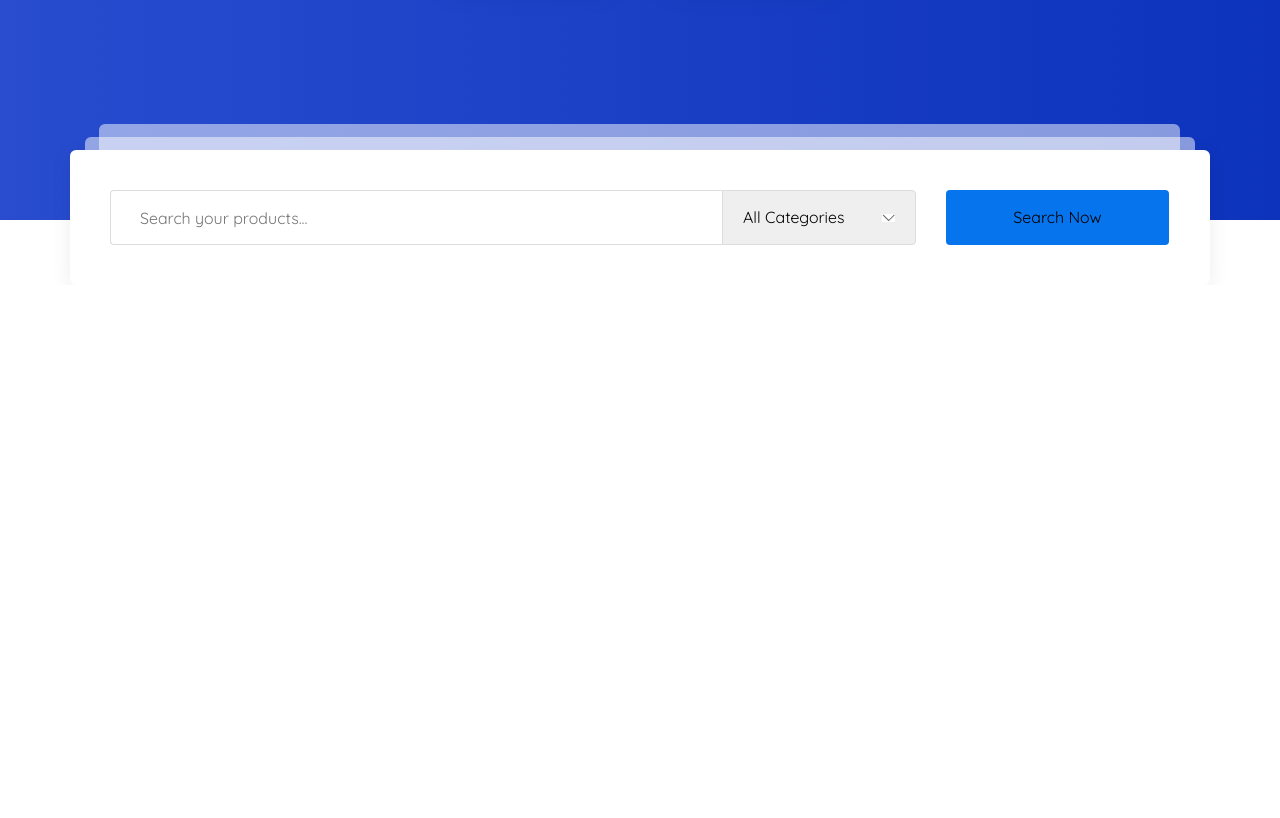
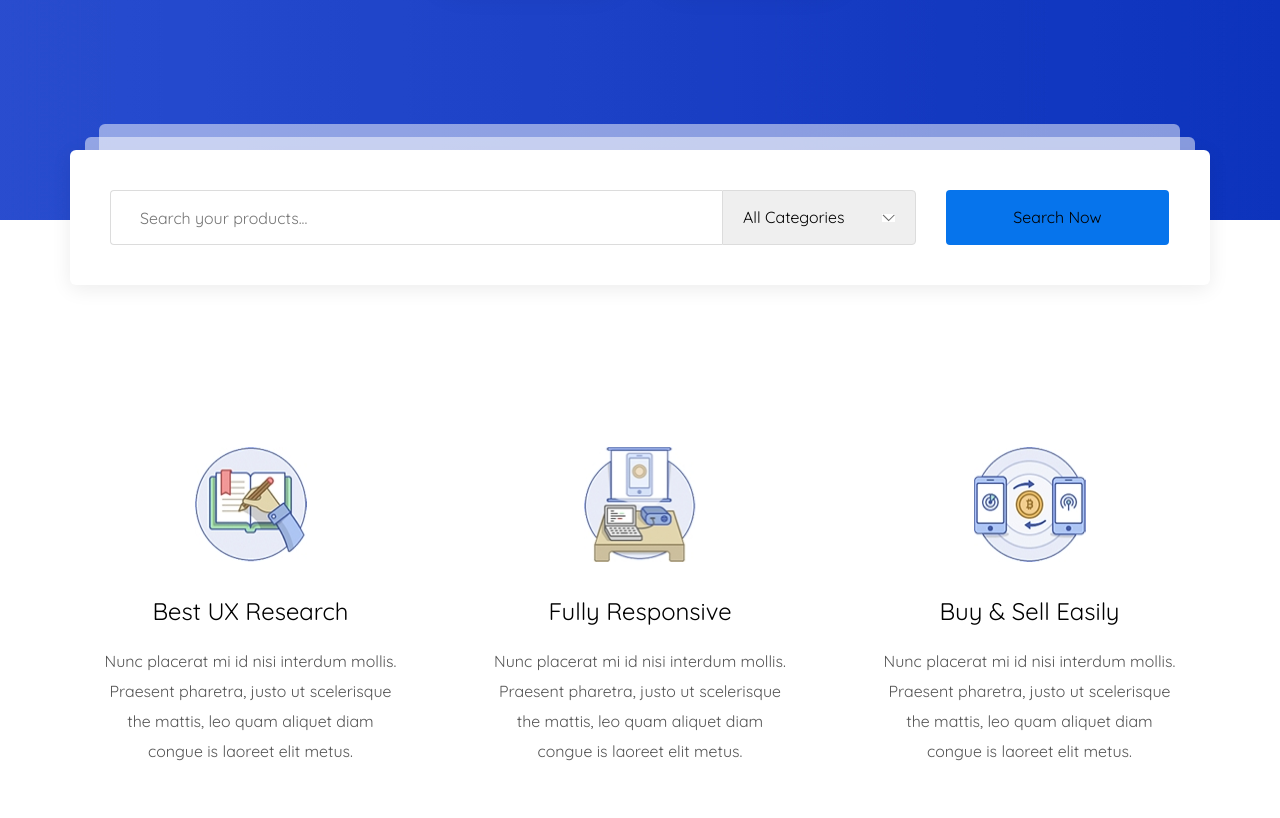
Before and after one commit to jamesborn89/martplace, a website: page app/index.html in a window 1280 px wide. Shown: the part 684-1502 px from the top of the page. Before the commit the page ends 969 px from the top, so only its background shows below. Drawn offline with nearby package versions, Linux system fonts and the light colour scheme; files that its build step writes are made by us from their sources.

Commit message:
added features

```diff
--- a/app/index.html
+++ b/app/index.html
@@ -114,6 +114,48 @@
                 </div>
             </div>
         </section>
+        <section class="features">
+            <div class="container">
+                <div class="features__items">
+
+                    <a href="#" class="features__item">
+                        <img class="features__img" src="images/features/features-icon1.jpg" alt="features-icon1">
+                        <div class="features__title">
+                            Best UX Research
+                        </div>
+                        <div class="features__text">
+                            Nunc placerat mi id nisi interdum mollis. Praesent pharetra, justo ut scelerisque
+                            the mattis, leo quam aliquet diam
+                            congue is laoreet elit metus.
+                        </div>
+                    </a>
+
+                    <a href="#" class="features__item">
+                        <img class="features__img" src="images/features/features-icon2.jpg" alt="features-icon2">
+                        <div class="features__title">
+                            Fully Responsive
+                        </div>
+                        <div class="features__text">
+                            Nunc placerat mi id nisi interdum mollis. Praesent pharetra, justo ut scelerisque
+                            the mattis, leo quam aliquet diam
+                            congue is laoreet elit metus.
+                        </div>
+                    </a>
+
+                    <a href="#" class="features__item">
+                        <img class="features__img" src="images/features/features-icon3.jpg" alt="features-icon3">
+                        <div class="features__title">
+                            Buy & Sell Easily
+                        </div>
+                        <div class="features__text">
+                            Nunc placerat mi id nisi interdum mollis. Praesent pharetra, justo ut scelerisque
+                            the mattis, leo quam aliquet diam
+                            congue is laoreet elit metus.
+                        </div>
+                    </a>
+                </div>
+            </div>
+        </section>
     </main>
 
 
--- a/app/scss/style.scss
+++ b/app/scss/style.scss
@@ -174,7 +174,8 @@
 .digital {
     background-image: url(../images/bg.jpg);
     background-repeat: no-repeat;
-    background-position: bottom center;
+    background-position: center;
+    background-size: cover;
     color: #f3f3f8;
     text-align: center;
     padding-top: 170px;
@@ -280,8 +281,6 @@
         background-position: center right 20px;
         background-size: auto;
     }
-    &__form-option {
-    }
     &__form-btn {
         outline: transparent;
         width: 223px;
@@ -298,3 +297,40 @@
         }
     }
 }
+
+// ==================== features ====================
+
+.features {
+    padding-top: 186px;
+    padding-bottom: 121px;
+    &__items {
+        display: flex;
+        justify-content: space-between;
+        text-align: center;
+    }
+    &__item {
+        max-width: 361px;
+        padding: 41px 30px 49px;
+        &:hover {
+            box-shadow: 0 2px 50px rgba(0, 0, 0, 0.08);
+            border-radius: 4px;
+        }
+    }
+    &__img {
+        width: 112px;
+        height: 140px;
+        padding-bottom: 25px;
+    }
+    &__title {
+        color: #000000;
+        font-size: 24px;
+        font-weight: 400;
+        padding-bottom: 20px;
+    }
+    &__text {
+        font-size: 16px;
+        font-weight: 400;
+    }
+}
+
+// ==================== features ====================
```
Also changed, not shown: app/images/features/features-icon1.jpg (added), app/images/features/features-icon2.jpg (added), app/images/features/features-icon3.jpg (added).
